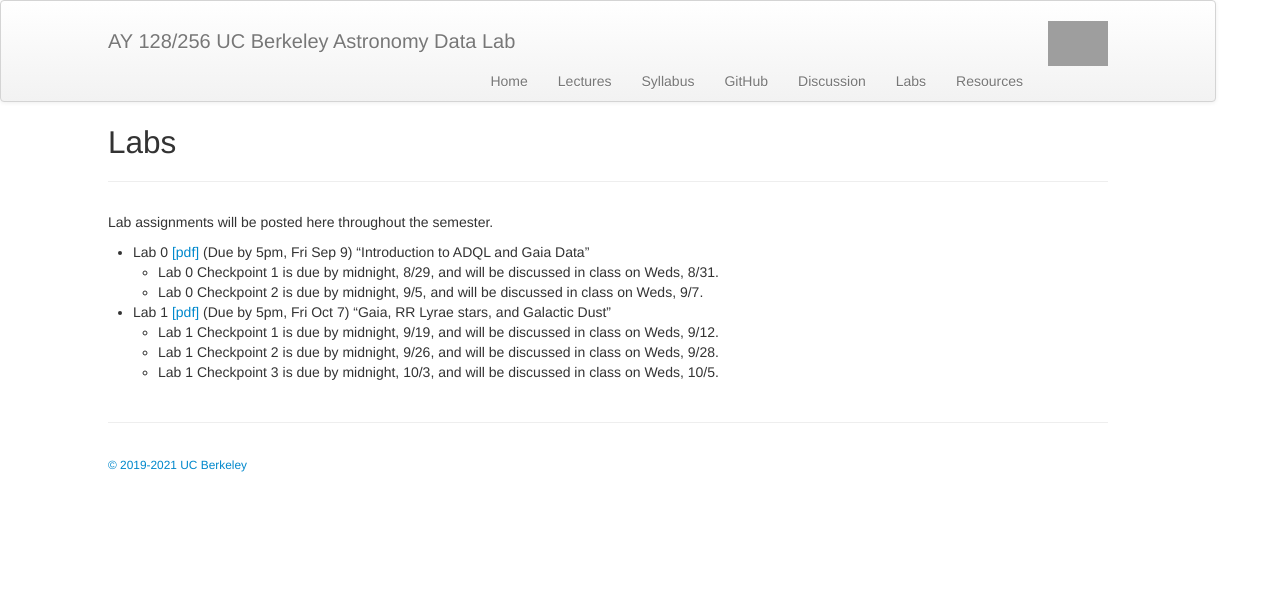
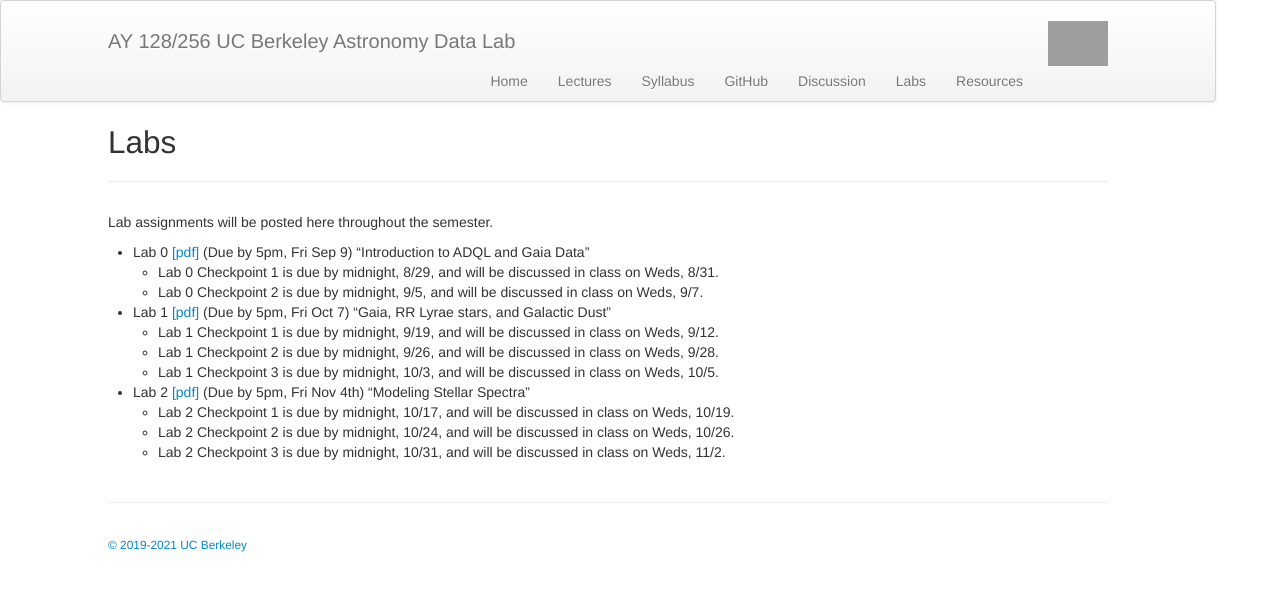
Before and after one commit to ucb-datalab/ucb-datalab.github.io, a Jekyll site: the page built from pages/labs.md, in a window 1280 px wide. Shown: the top 591 px of the page. Built offline with Jekyll 4.4.1, drawn with Linux system fonts in a browser that asks for light colours; grey boxes are pictures that could not be loaded.

Commit message:
Updated index and labs for Lab2

```diff
--- a/pages/labs.md
+++ b/pages/labs.md
@@ -20,8 +20,12 @@
     - Lab 1 Checkpoint 3 is due by midnight, 10/3, and will be discussed in class on Weds, 10/5.
 
 
-<!-- - Lab 2 [[pdf]](https://github.com/ucb-datalab/course_materials_2022/blob/master/labs/Lab2_Astr128_2022.pdf) (Due by 4pm, Tuesday April 6th) "Modeling Stellar Spectra"  -->
-<!--      - Checkpoints on 3/15, 3/22 and 3/29 -->
+- Lab 2
+  [[pdf]](https://github.com/ucb-datalab/course_materials_2022/blob/main/labs/2022_AY128_Lab2_apogee_spectra.pdf)
+  (Due by 5pm, Fri Nov 4th) "Modeling Stellar Spectra"
+    - Lab 2 Checkpoint 1 is due by midnight, 10/17, and will be discussed in class on Weds, 10/19.
+    - Lab 2 Checkpoint 2 is due by midnight, 10/24, and will be discussed in class on Weds, 10/26.
+    - Lab 2 Checkpoint 3 is due by midnight, 10/31, and will be discussed in class on Weds, 11/2.
 
 <!-- - Lab 3 [[pdf]](https://github.com/ucb-datalab/course_materials_2022/blob/master/labs/Lab_3_Astr128_2022.pdf) (Due by 4pm, Friday May 9th) "Galaxy image classification and the galaxy merger rate"  -->
 <!--      - Checkpoints on 4/19, 4/26 and 5/3 -->
```
Also changed, not shown: index.md (+1 -0 lines).
